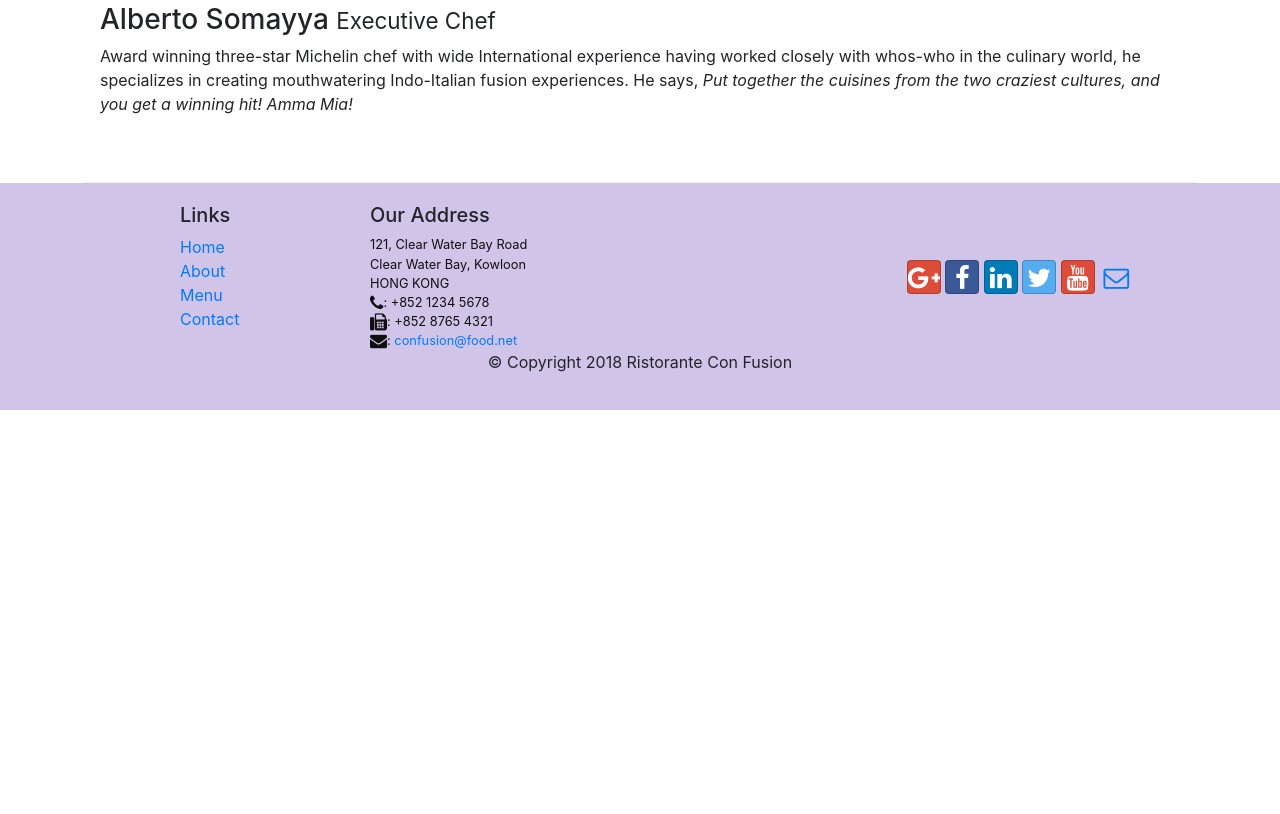
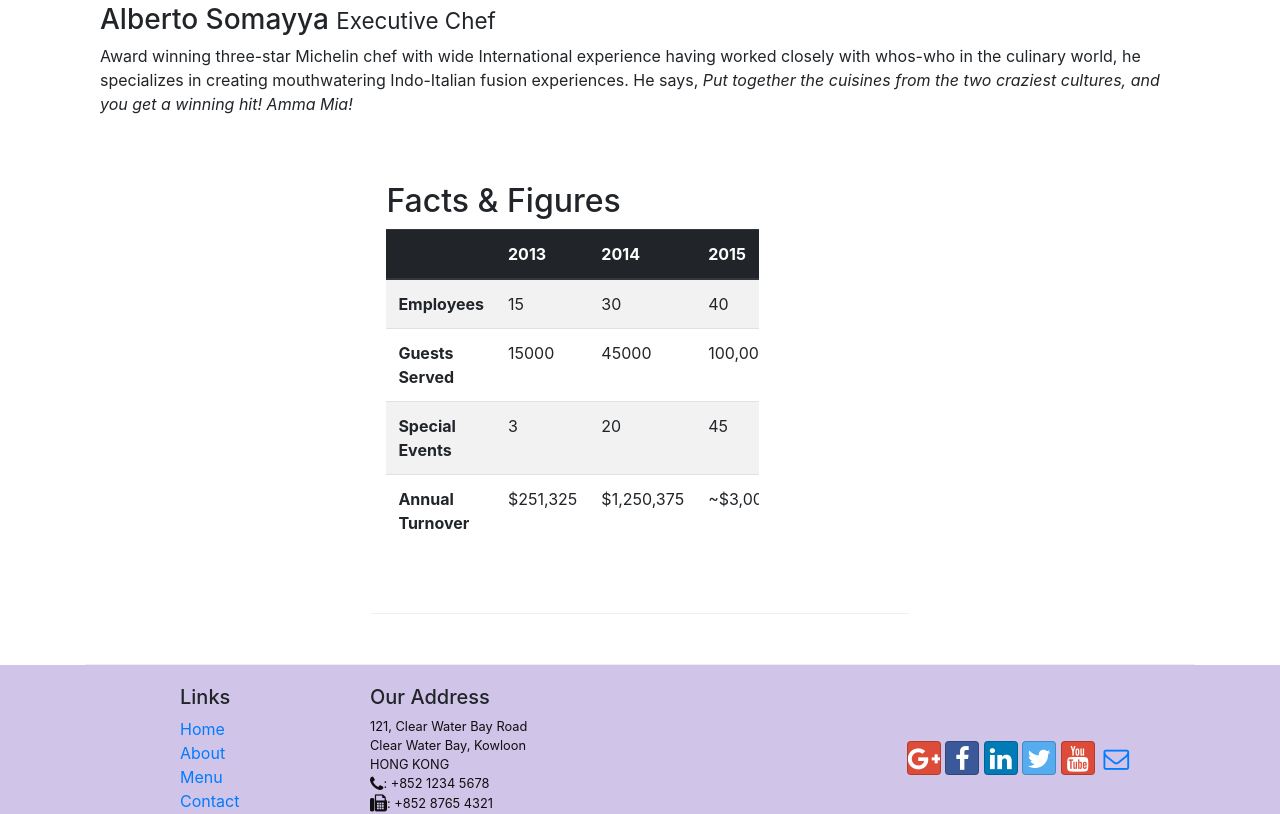
Before and after one commit to rit7897/conFusion, a website: page aboutus.html in a window 1280 px wide. Shown: the part 1371-2185 px from the top of the page. Before the commit the page ends 1781 px from the top, so only its background shows below. Drawn offline with nearby package versions, Linux system fonts and the light colour scheme.

Commit message:
tables and cards

```diff
--- a/aboutus.html
+++ b/aboutus.html
@@ -68,7 +68,17 @@
                 <p>Started in 2010, Ristorante con Fusion quickly established itself as a culinary icon par excellence in Hong Kong. With its unique brand of world fusion cuisine that can be found nowhere else, it enjoys patronage from the A-list clientele in Hong Kong.  Featuring four of the best three-star Michelin chefs in the world, you never know what will arrive on your plate the next time you visit us.</p>
                 <p>The restaurant traces its humble beginnings to <em>The Frying Pan</em>, a successful chain started by our CEO, Mr. Peter Pan, that featured for the first time the world's best cuisines in a pan.</p>
             </div>
-            <div>
+            <div class="col-12 col-sm-6">
+              <div class="card card-body bg-light">
+                  <blockquote class="blockquote">
+                      <p class="mb-0">You better cut the pizza in four pieces because
+                          I'm not hungry enough to eat six.</p>
+                      <footer class="blockquote-footer">Yogi Berra,
+                          <cite title="Source Title">The Wit and Wisdom of Yogi Berra,
+                          P. Pepe, Diversion Books, 2014</cite>
+                      </footer>
+                  </blockquote>
+              </div>
             </div>
         </div>
 
@@ -84,6 +94,51 @@
                 <p class="d-none d-sm-block">Blessed with the most discerning gustatory sense, Agumbe, our CTO, personally ensures that every dish that we serve meets his exacting tastes. Our chefs dread the tongue lashing that ensues if their dish does not meet his exacting standards. He lives by his motto, <em>You click only if you survive my lick.</em></p>
                 <h3>Alberto Somayya <small>Executive Chef</small></h3>
                 <p class="d-none d-sm-block">Award winning three-star Michelin chef with wide International experience having worked closely with whos-who in the culinary world, he specializes in creating mouthwatering Indo-Italian fusion experiences. He says, <em>Put together the cuisines from the two craziest cultures, and you get a winning hit! Amma Mia!</em></p>
+            </div>
+            <div class="row row-content">
+              <div class="col-12 col-sm-9">
+                  <h2>Facts &amp; Figures</h2>
+                  <div class="table-responsive">
+                    <table class="table table-striped">
+                        <thead class="thead-dark">
+                            <tr>
+                                <th>&nbsp;</th>
+                                <th>2013</th>
+                                <th>2014</th>
+                                <th>2015</th>
+                            </tr>
+                        </thead>
+                        <tbody>
+                            <tr>
+                                <th>Employees</th>
+                                <td>15</td>
+                                <td>30</td>
+                                <td>40</td>
+                            </tr>
+                            <tr>
+                                <th>Guests Served</th>
+                                <td>15000</td>
+                                <td>45000</td>
+                                <td>100,000</td>
+                            </tr>
+                            <tr>
+                                <th>Special Events</th>
+                                <td>3</td>
+                                <td>20</td>
+                                <td>45</td>
+                            </tr>
+                            <tr>
+                                <th>Annual Turnover</th>
+                                <td>$251,325</td>
+                                <td>$1,250,375</td>
+                                <td>~$3,000,000</td>
+                            </tr>
+                        </tbody>
+                    </table>
+                </div>
+              </div>
+               <div class="col-12 col-sm-3">
+              </div>
             </div>
        </div>
 
```
